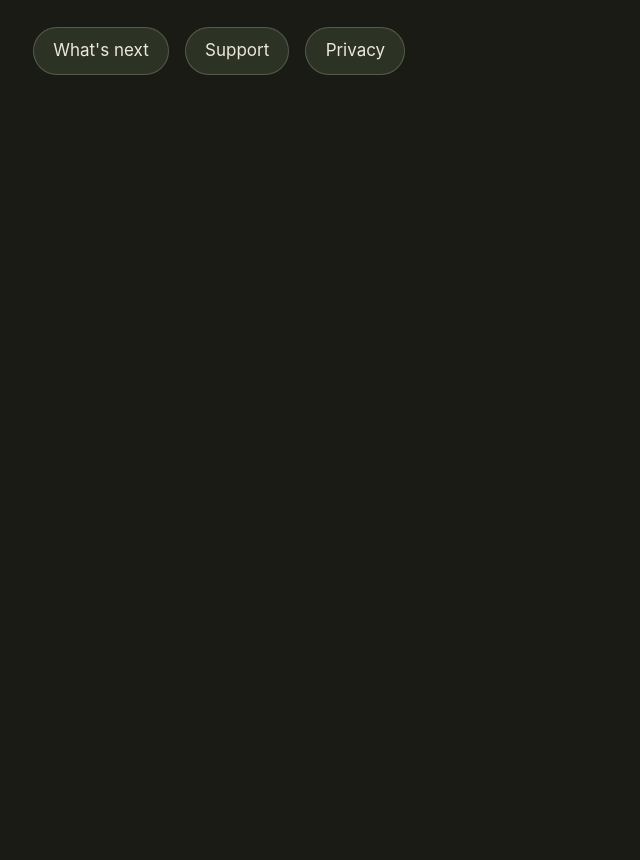
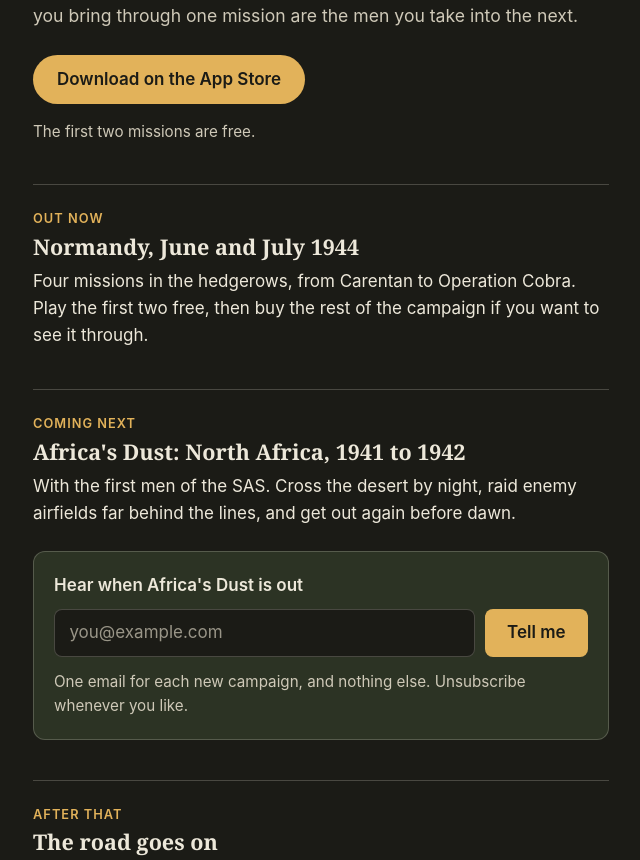
Before and after one commit to steelesean/long-bloody-road, a plain HTML site: page index.html in a window 1280 px wide. Shown: the part 148-1008 px from the top of the page, without its empty margins (319-959 px from the left). Before the commit the page ends 800 px from the top, so only its background shows below. Drawn offline with Linux system fonts and the light colour scheme.

Commit message:
Home page: a proper landing page with App Store link and email sign-up
Adds the App Store button and smart banner, sections for Normandy,
Africa's Dust and the roadmap, and a sign-up form for launch news.
The form's Buttondown account name is still a placeholder.

Co-Authored-By: Claude Fable 5.2 <noreply@anthropic.com>
Claude-Session: https://claude.ai/code/session_01SkUoxuQ3mEgcG4NgwrAhk9

```diff
--- a/index.html
+++ b/index.html
@@ -3,19 +3,54 @@
 <head>
 <meta charset="utf-8">
 <meta name="viewport" content="width=device-width, initial-scale=1">
-<title>Long Bloody Road</title>
-<meta name="description" content="Long Bloody Road, a WW2 tactics game for iPhone and iPad: Normandy, June and July 1944.">
+<title>Long Bloody Road: a WW2 tactics game for iPhone and iPad</title>
+<meta name="description" content="Long Bloody Road is a WW2 tactics game for iPhone and iPad. Lead the same men through Normandy, 1944. The first two missions are free.">
+<meta name="apple-itunes-app" content="app-id=6830581386">
+<meta property="og:type" content="website">
+<meta property="og:title" content="Long Bloody Road">
+<meta property="og:description" content="A WW2 tactics game for iPhone and iPad. Lead the same men through Normandy, 1944. The first two missions are free.">
 <link rel="stylesheet" href="style.css">
 </head>
 <body>
 <main>
-  <h1>Long Bloody Road</h1>
-  <p class="lede">A WW2 tactics game for iPhone and iPad. Normandy, June and July 1944: four missions, and the same men carried through all of them.</p>
-  <ul class="links">
-    <li><a href="roadmap.html">What's next</a></li>
-    <li><a href="support.html">Support</a></li>
-    <li><a href="privacy.html">Privacy</a></li>
-  </ul>
+  <header class="hero">
+    <h1>Long Bloody Road</h1>
+    <p class="lede">A WW2 tactics game for iPhone and iPad. You lead a handful of men through the war on the ground, one campaign at a time, and the men you bring through one mission are the men you take into the next.</p>
+    <p><a class="cta" href="https://apps.apple.com/app/id6830581386">Download on the App Store</a></p>
+    <p class="note">The first two missions are free.</p>
+  </header>
+
+  <section aria-labelledby="normandy">
+    <p class="label">Out now</p>
+    <h2 id="normandy">Normandy, June and July 1944</h2>
+    <p>Four missions in the hedgerows, from Carentan to Operation Cobra. Play the first two free, then buy the rest of the campaign if you want to see it through.</p>
+  </section>
+
+  <section aria-labelledby="africa">
+    <p class="label">Coming next</p>
+    <h2 id="africa">Africa's Dust: North Africa, 1941 to 1942</h2>
+    <p>With the first men of the SAS. Cross the desert by night, raid enemy airfields far behind the lines, and get out again before dawn.</p>
+
+    <!-- Before this page goes live: replace USERNAME in the form address below with the Buttondown account name. -->
+    <form class="signup" action="https://buttondown.com/api/emails/embed-subscribe/USERNAME" method="post">
+      <label for="email">Hear when Africa's Dust is out</label>
+      <div class="signup-row">
+        <input type="email" id="email" name="email" autocomplete="email" placeholder="you@example.com" required>
+        <button type="submit">Tell me</button>
+      </div>
+      <p class="note">One email for each new campaign, and nothing else. Unsubscribe whenever you like.</p>
+    </form>
+  </section>
+
+  <section aria-labelledby="after">
+    <p class="label">After that</p>
+    <h2 id="after">The road goes on</h2>
+    <p>Commando raids on the French coast, Pegasus Bridge, Holland and Bastogne are all planned. <a href="roadmap.html">See what's next</a>.</p>
+  </section>
+
+  <footer>
+    <a href="roadmap.html">What's next</a> · <a href="support.html">Support</a> · <a href="privacy.html">Privacy</a>
+  </footer>
 </main>
 </body>
 </html>
--- a/style.css
+++ b/style.css
@@ -81,3 +81,84 @@ h3 {
 .plans li { margin: 0 0 1.25rem; padding-left: 0.25rem; }
 
 .plans li::marker { color: var(--brass); font-family: Georgia, "Times New Roman", serif; font-weight: 700; }
+
+/* Home page */
+
+.hero { margin-bottom: 1rem; }
+
+.hero h1 { font-size: 2.4rem; }
+
+.cta {
+  display: inline-block;
+  min-height: 44px;
+  margin-top: 0.5rem;
+  padding: 0.7rem 1.5rem;
+  border-radius: 999px;
+  background: var(--brass);
+  color: var(--night);
+  font-weight: 600;
+  text-decoration: none;
+}
+
+.cta:hover { background: var(--parchment); }
+
+.note { color: var(--parchment-dim); font-size: 0.95rem; }
+
+section { margin-top: 2.5rem; padding-top: 1.5rem; border-top: 1px solid var(--line); }
+
+section h2 { margin-top: 0; font-size: 1.35rem; }
+
+.label {
+  margin: 0 0 0.25rem;
+  color: var(--brass);
+  font-size: 0.8rem;
+  font-weight: 600;
+  letter-spacing: 0.08em;
+  text-transform: uppercase;
+}
+
+.signup {
+  margin-top: 1.5rem;
+  padding: 1.25rem;
+  border: 1px solid var(--line);
+  border-radius: 12px;
+  background: var(--panel);
+}
+
+.signup label { display: block; margin-bottom: 0.6rem; font-weight: 600; }
+
+.signup-row { display: flex; gap: 0.6rem; flex-wrap: wrap; }
+
+.signup input {
+  flex: 1 1 14rem;
+  min-height: 44px;
+  padding: 0.6rem 0.9rem;
+  border: 1px solid var(--line);
+  border-radius: 8px;
+  background: var(--night);
+  color: var(--parchment);
+  font: inherit;
+}
+
+.signup input::placeholder { color: var(--parchment-dim); opacity: 0.7; }
+
+.signup button {
+  min-height: 44px;
+  padding: 0.6rem 1.4rem;
+  border: 0;
+  border-radius: 8px;
+  background: var(--brass);
+  color: var(--night);
+  font: inherit;
+  font-weight: 600;
+  cursor: pointer;
+}
+
+.signup button:hover { background: var(--parchment); }
+
+.signup input:focus-visible, .signup button:focus-visible, .cta:focus-visible {
+  outline: 2px solid var(--brass);
+  outline-offset: 3px;
+}
+
+.signup .note { margin: 0.8rem 0 0; }
```
